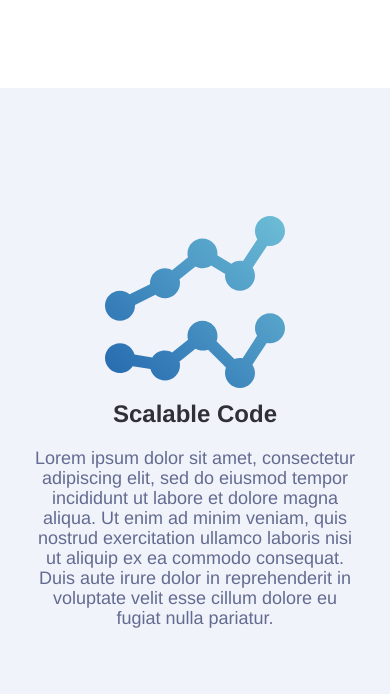
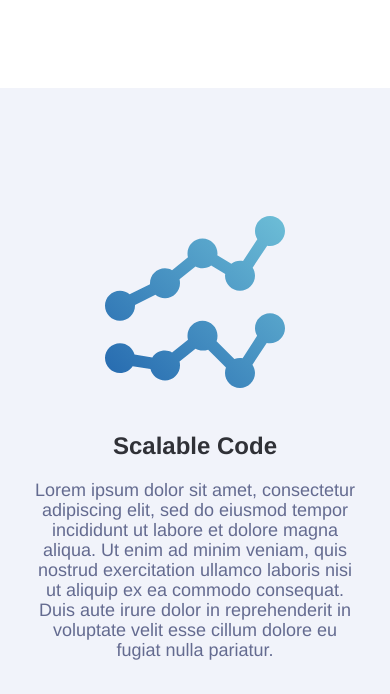
Before and after one commit to 7961-Ephy/Clone-CV, a plain HTML site: page index.html in a window 390 px wide. Shown: the part 406-1100 px from the top of the page. Drawn offline with nearby package versions, Linux system fonts and the light colour scheme.

Commit message:
Update style.css

```diff
--- a/css/style.css
+++ b/css/style.css
@@ -250,7 +250,7 @@ form label{
         padding-bottom: 1rem;
     }
 
-    ,blurb-wrapper-left,.blurb-wrapper-right{
+    .blurb-wrapper-left,.blurb-wrapper-right{
         order: 2;
         padding-top: 2rem;
     }
@@ -267,13 +267,13 @@ form label{
         text-align: center;
     }
 
+    @media (max-width:580px){
+    .portfolio-wrapper{
+        justify-content: center;
+    }
+}
+
 
 
 
 }
-
-@media (max-width:520px){
-    .portfolio-wrapper{
-        justify-content: center;
-    }
-}
```
